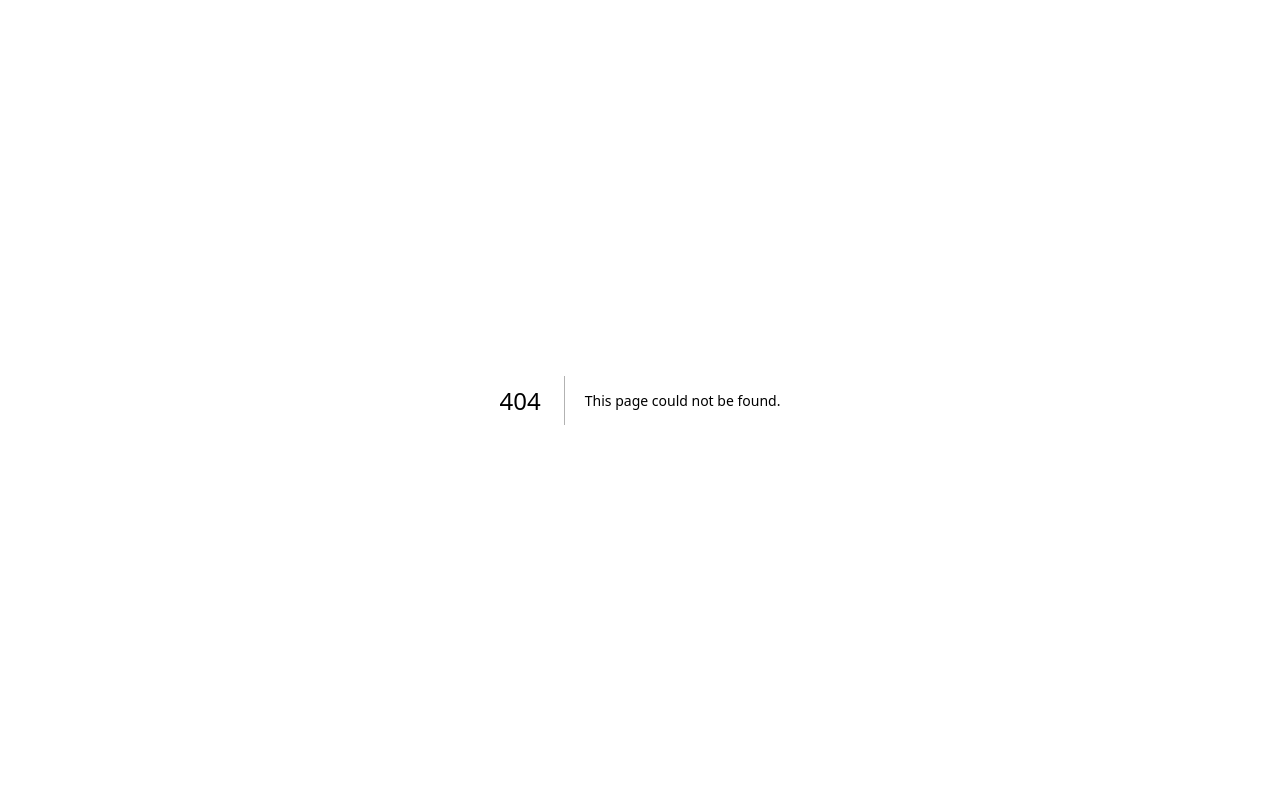
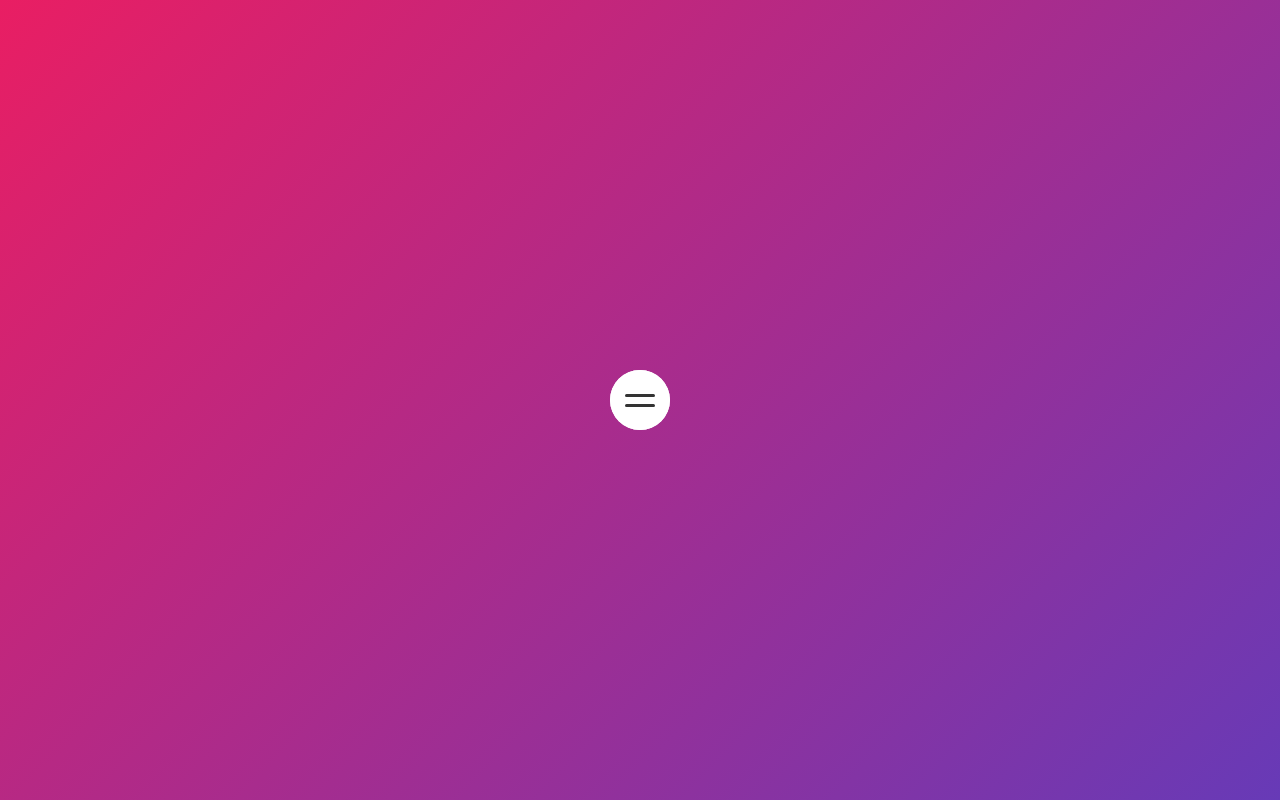
Before and after one commit to borysigorevich/cv, a Next.js app: page /nav in a window 1280 px wide. Before the commit this address had no page. Built offline with nearby package versions, Linux system fonts and the light colour scheme.

Commit message:
feature: add fancy nav 2nd part

```diff
--- /dev/null
+++ b/pages/nav/index.tsx
@@ -0,0 +1,77 @@
+import React, {useState} from 'react';
+
+import Link from 'next/link'
+
+const Nav = () => {
+    const [isToggleMenuActive, setIsToggleMenuActive] = useState(false)
+
+    return (
+        <div className='h-full w-full grid place-content-center bg-[linear-gradient(135deg,#e91e63,#673ab7)]'>
+            <ul
+                className={`relative ${isToggleMenuActive ? 'w-[600px]' : 'w-[60px]'} h-[60px] bg-white rounded-full shadow-[0,10px,15px,rgba(0,0,0,0.05)]
+                    transition-all duration-500 flex items-center justify-evenly delay-500`}
+            >
+
+                <li className={`transition-[transform] duration-500
+
+                ${isToggleMenuActive ? 'scale-100 delay-[0.75s] flex' : 'scale-0'}`}>
+                    <Link className='text-[#333] uppercase tracking-[0.12rem] transition-all py-[5px] px-[15px]
+                    rounded-[20px] hover:bg-[#ff4181] hover:text-white' href='/nav'
+                    >Home</Link>
+                </li>
+
+                <li className={`transition-[transform] duration-500
+
+                ${isToggleMenuActive ? 'scale-100 delay-[0.75s] flex' : 'scale-0'}`}>
+                    <Link className='text-[#333] uppercase tracking-[0.12rem] transition-all py-[5px] px-[15px]
+                    rounded-[20px] hover:bg-[#ff4181] hover:text-white' href='/nav'
+                    >About</Link>
+                </li>
+
+                <li className={`transition-[transform] duration-500
+
+                ${isToggleMenuActive ? 'scale-100 delay-[0.75s] flex' : 'scale-0'}`}>
+                    <Link className='text-[#333] uppercase tracking-[0.12rem] transition-all py-[5px] px-[15px]
+                    rounded-[20px] hover:bg-[#ff4181] hover:text-white' href='/nav'
+                    >Services</Link>
+                </li>
+
+                <li className={`transition-[transform] duration-500
+
+                ${isToggleMenuActive ? 'scale-100 delay-[0.75s] flex' : 'scale-0'}`}>
+                    <Link className='text-[#333] uppercase tracking-[0.12rem] transition-all py-[5px] px-[15px]
+                    rounded-[20px] hover:bg-[#ff4181] hover:text-white' href='/nav'
+                    >Team</Link>
+                </li>
+
+                <li className={`transition-[transform] duration-500
+
+                ${isToggleMenuActive ? 'scale-100 delay-[0.75s] flex' : 'scale-0'}`}>
+                    <Link className='text-[#333] uppercase tracking-[0.12rem] transition-all py-[5px] px-[15px]
+                    rounded-[20px] hover:bg-[#ff4181] hover:text-white' href='/nav'
+                    >Contact</Link>
+                </li>
+
+                <span
+                    className={
+                    `${isToggleMenuActive
+                        ? `bg-[#ff4181] translate-y-[60px] w-[30px] h-[30px] shadow-[0,10px,15px,rgba(0,0,0,0.05)]
+                        before:bg-white before:translate-y-0 before:rotate-45 before:scale-[0.6]
+                        after:bg-white after:translate-y-0 after:rotate-[-45deg] after:scale-[0.6]
+                        `
+                        : `delay-500 bg-white delay-0 h-[60px] w-[60px]
+                        before:translate-y-[-5px] before:bg-[#333] before:delay-500
+                        after:translate-y-[5px] after:bg-[#333] after:delay-500
+                        `}
+                    absolute bg-white rounded-full cursor-pointer transition-all grid place-items-center duration-500
+                    before:absolute before:w-[30px] before:h-[3px] before:rounded-[3px] before:transition-[transform,background] before:duration-500
+                    after:absolute after:w-[30px] after:h-[3px] after:bg-[#333] after:rounded-[3px] after:translate-y-[5px] after:transition-all after:duration-500
+                    `}
+                    onClick={() => setIsToggleMenuActive(state => !state)}
+                />
+            </ul>
+        </div>
+    );
+};
+
+export default Nav;
```
